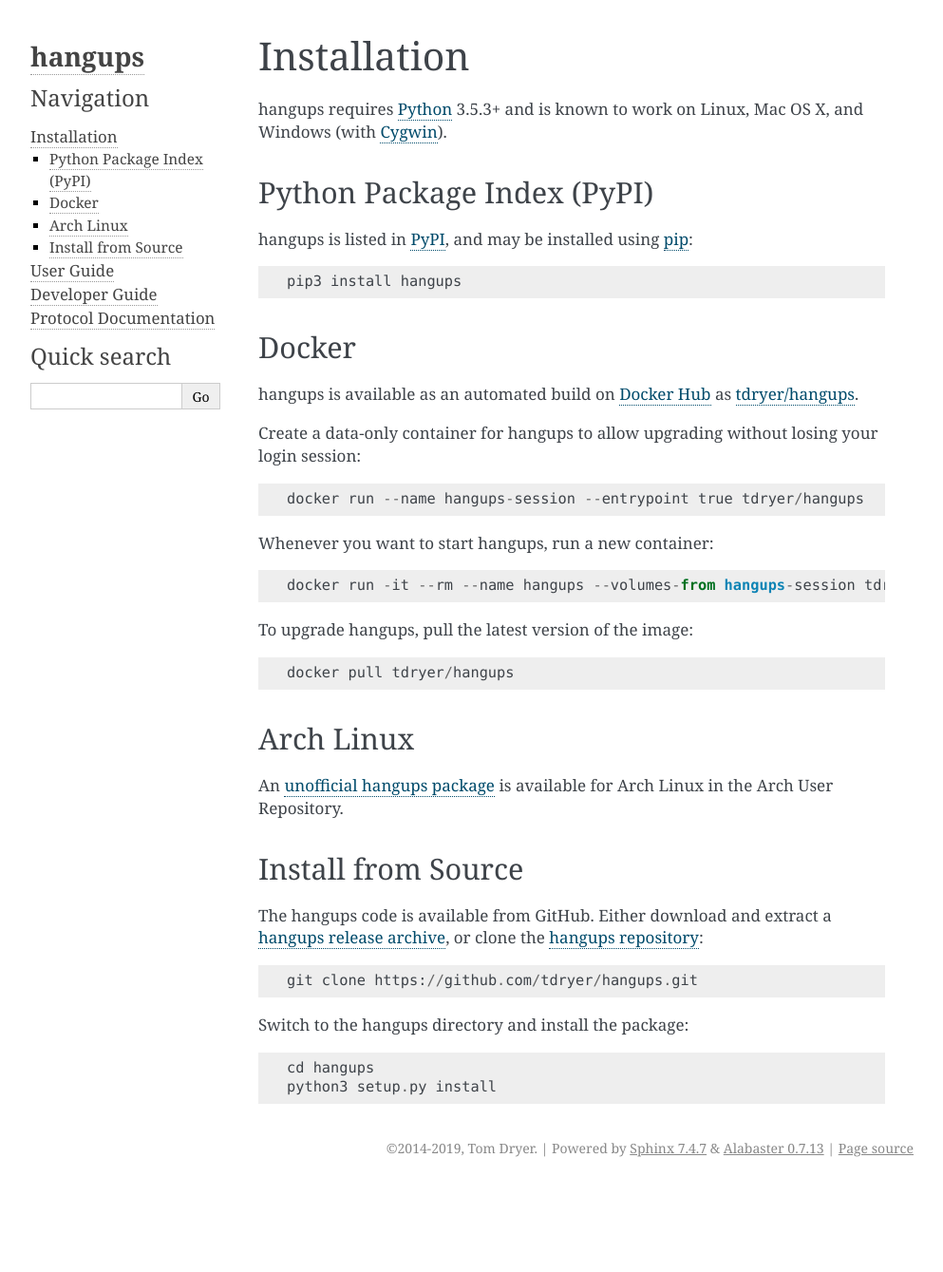
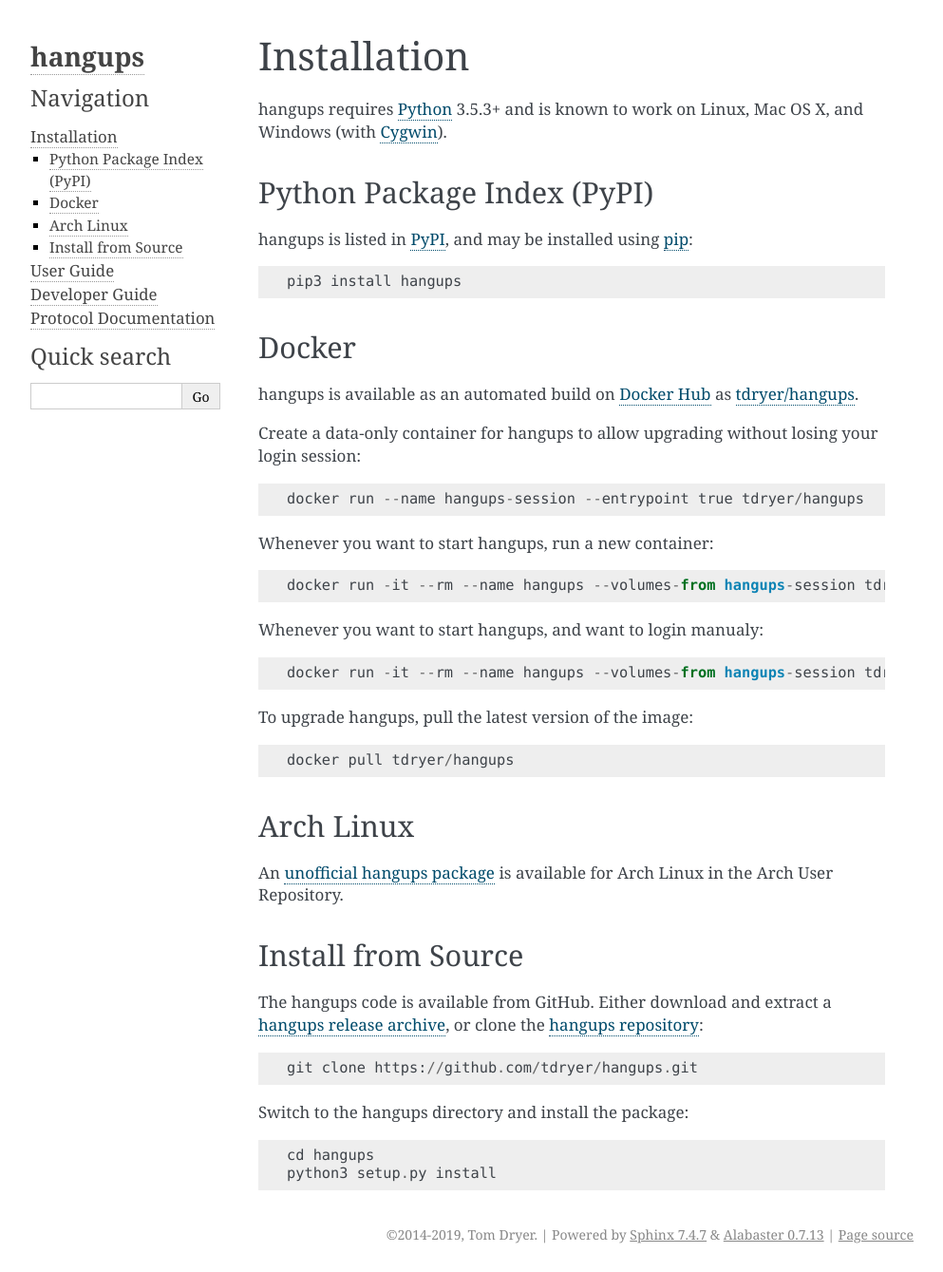
Before and after one commit to tdryer/hangups, a Sphinx documentation site: the page built from docs/installation.rst, in a window 1280 px wide. Shown: the whole page at 95% size, without its empty margins (148-1141 px from the left). Built offline with Sphinx 7.4.7, drawn with Linux system fonts in a browser that asks for light colours; before the commit the page ends 1248 px from its top, so only the background shows below that.

Commit message:
added "manual-login" to the docker docs
as title says. ive added the option to the docker startup docs

```diff
--- a/docs/installation.rst
+++ b/docs/installation.rst
@@ -34,6 +34,10 @@ Whenever you want to start hangups, run a new container::
 
   docker run -it --rm --name hangups --volumes-from hangups-session tdryer/hangups
 
+Whenever you want to start hangups, and want to login manualy::
+
+  docker run -it --rm --name hangups --volumes-from hangups-session tdryer/hangups --manual-login
+
 To upgrade hangups, pull the latest version of the image::
 
   docker pull tdryer/hangups
```
